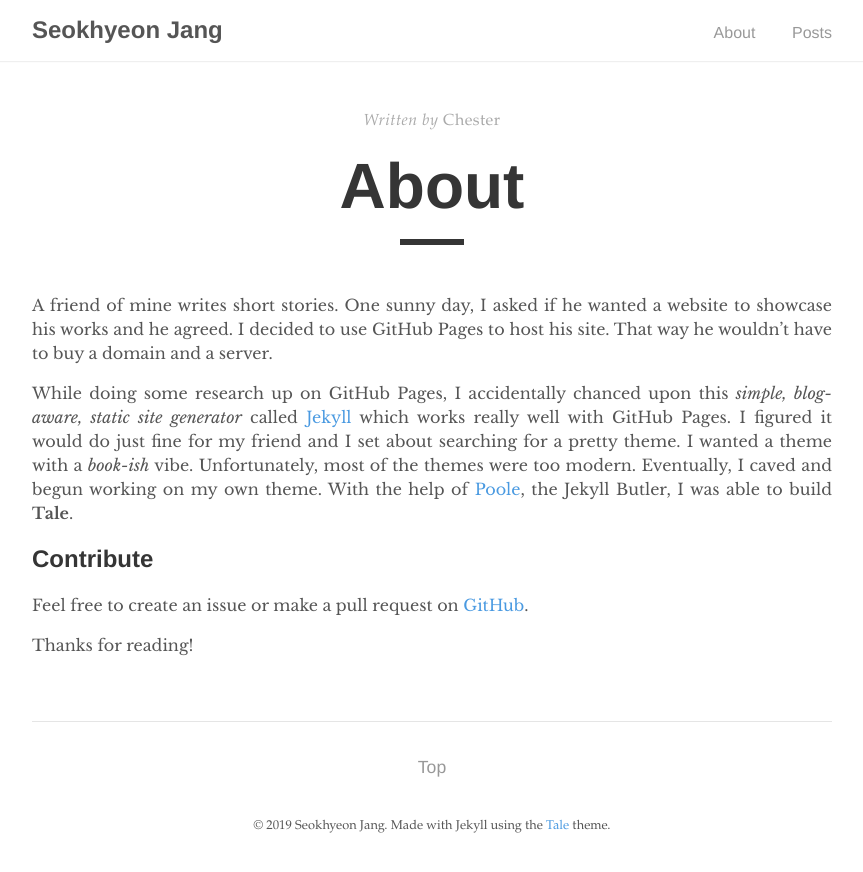
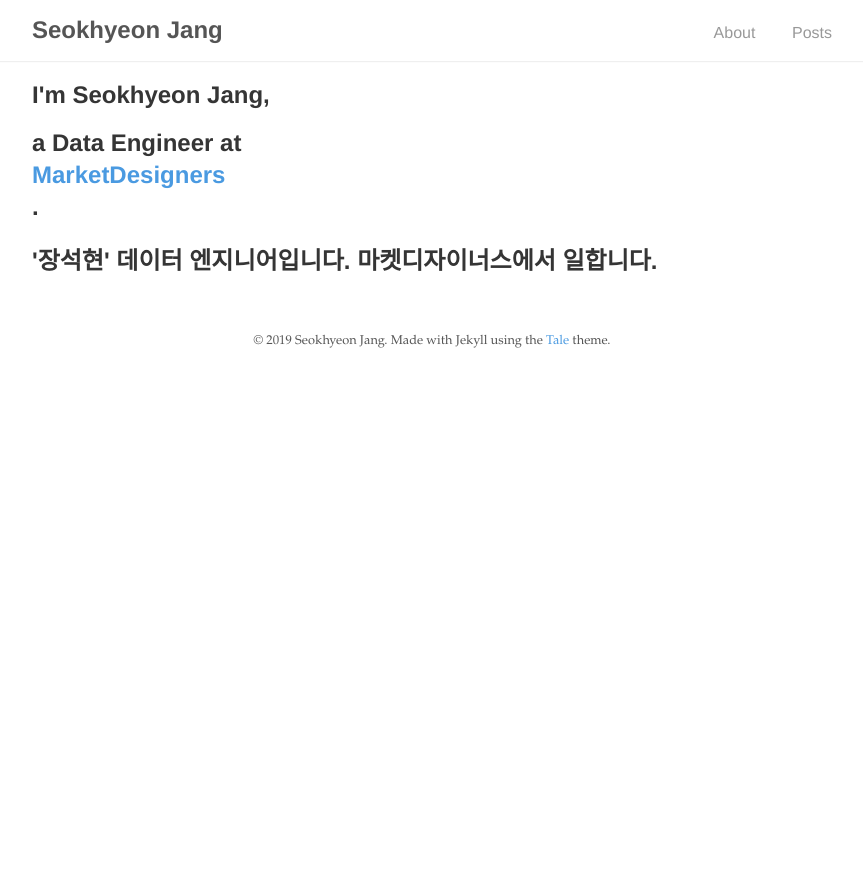
Before and after one commit to boys-be-ambitious/boys-be-ambitious.github.io, a Jekyll site: the page built from _pages/about.md, in a window 1280 px wide. Shown: the top 872 px of the page, without its empty margins (208-1071 px from the left). Built offline with Jekyll 4.4.1, drawn with Linux system fonts in a browser that asks for light colours.

Commit message:
commit github-pages about.md

```diff
--- a/_config.yml
+++ b/_config.yml
@@ -1,6 +1,6 @@
 # Site settings
 title:          Seokhyeon Jang
-description:    "Minimal Jekyll theme for storytellers"
+description:    ""
 baseurl:        ""
 url:            "https://boys-be-ambitious.github.io"
 
--- a/_pages/about.md
+++ b/_pages/about.md
@@ -1,15 +1,25 @@
 ---
-layout: post
-title: "About"
-author: "Chester"
-permalink: /about/
+layout: default
+title: "Seokhyeon Jang"
+main: true
+subtitle: Data Analyst & Data Engineer at Marketdesigners.
+description: Seokhyeon Jang, who is a Data Engineer based in Seoul, South Korea. | '장석현' 데이터 엔지니어입니다. 마켓디자이너스에서 일합니다.
 ---
 
-A friend of mine writes short stories. One sunny day, I asked if he wanted a website to showcase his works and he agreed. I decided to use GitHub Pages to host his site. That way he wouldn't have to buy a domain and a server.
-
-While doing some research up on GitHub Pages, I accidentally chanced upon this _simple, blog-aware, static site generator_ called [Jekyll](https://jekyllrb.com/) which works really well with GitHub Pages. I figured it would do just fine for my friend and I set about searching for a pretty theme. I wanted a theme with a _book-ish_ vibe. Unfortunately, most of the themes were too modern. Eventually, I caved and begun working on my own theme. With the help of [Poole](https://github.com/poole/poole), the Jekyll Butler, I was able to build **Tale**.
-
-## Contribute
-Feel free to create an issue or make a pull request on [GitHub](https://github.com/chesterhow/tale).
-
-Thanks for reading!
+<div class="intro-animation">
+<section class="explanation">
+    <h1 class="intro">
+    I'm Seokhyeon Jang,
+    </h1>
+    <h1 class="intro">a Data Engineer at
+        <div class="intro-link">
+            <a class="transition" href="https://marketdesigners.com/" target="_blank">
+                MarketDesigners
+            </a>
+            <div class="underline-mask transition"></div>
+            <div class="underline"></div>
+        </div>.
+    </h1>
+    <h2 class="intro">'장석현' 데이터 엔지니어입니다. 마켓디자이너스에서 일합니다.</h2>
+</section>
+</div>
```
